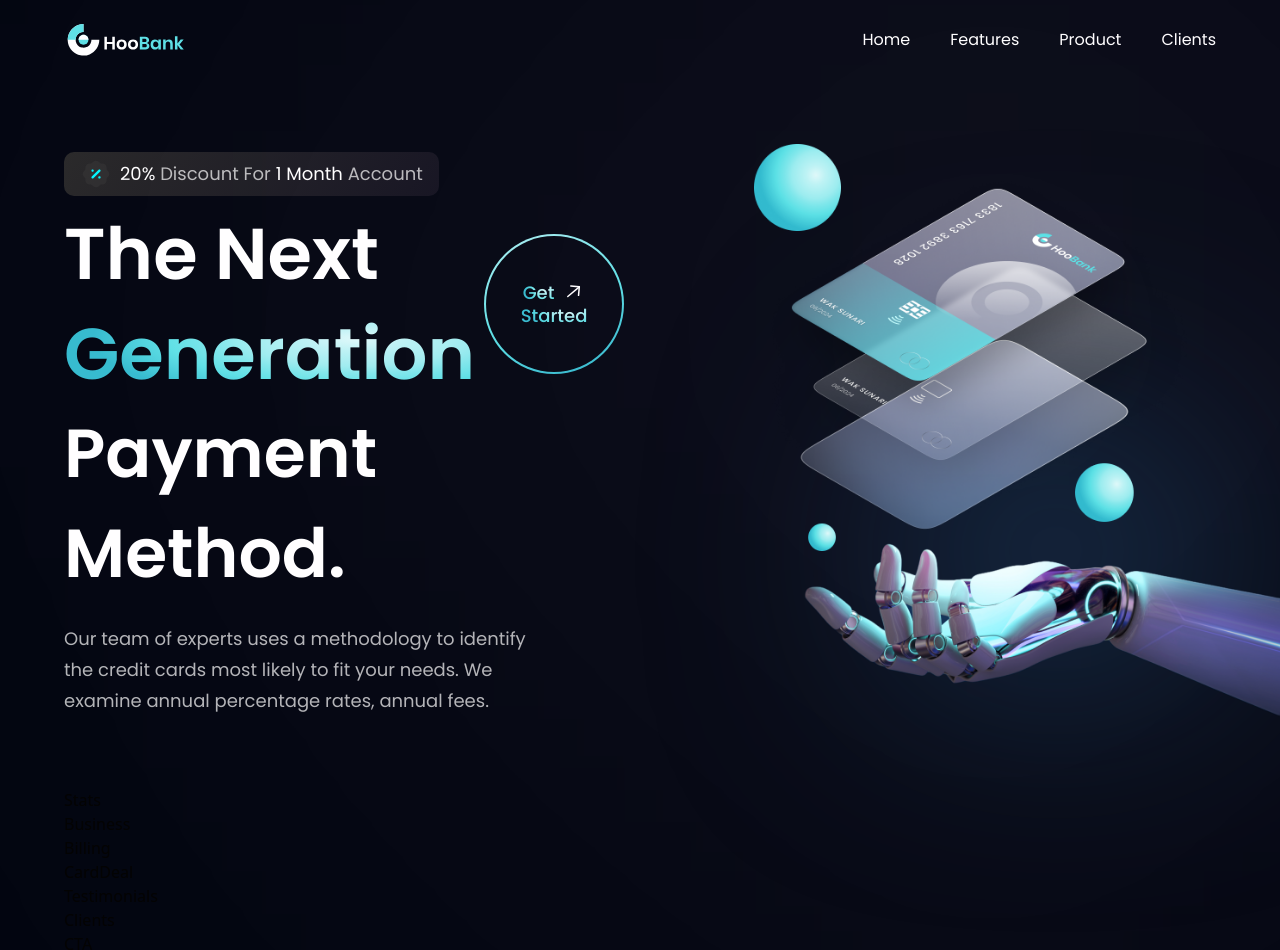
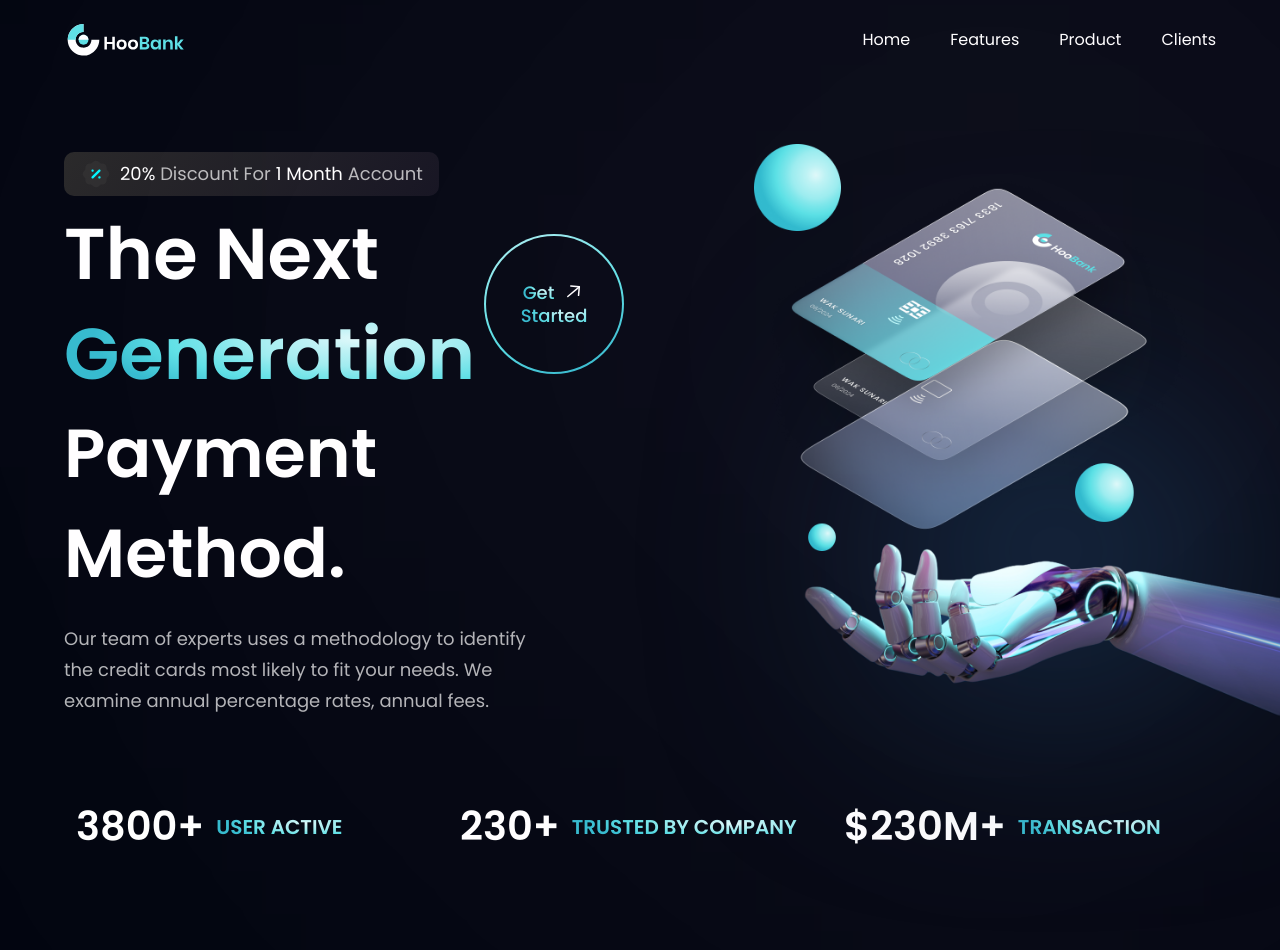
Before and after one commit to AdnanKhan27/bank_app, a React (Vite) app: page / in a window 1280 px wide. Shown: the top 950 px of the page. Built offline with nearby package versions, Linux system fonts and the light colour scheme.

Commit message:
Stats:Added the stats under the Hero section

```diff
--- a/src/components/Stats.jsx
+++ b/src/components/Stats.jsx
@@ -1,9 +1,17 @@
-import React from 'react'
+import { stats } from "../constants"
+import styles from "../style"
 
-const Stats = () => {
-  return (
-    <div>Stats</div>
+const Stats = () => (
+    <section className={`${styles.flexCenter} flex-row flex-wrap sm:mb-20 mb-6`}>
+      {stats.map((stat) => (
+        <div key={stat.id} className={`flex-1 flex justify-start items-center flex-row m-3`}>
+          <h4 className="font-poppins font-semibold xs:text-[40px] text-[30px] xs:leading-[53px] leading-[43px] text-white">{stat.value}</h4>
+          <p className="font-poppins font-semibold xs:text-[20px] text-[15px] xs:leading-[26px] leading-[21px] text-gradient uppercase ml-3">{stat.title}</p>
+        </div>
+      ))
+
+      }
+    </section>
   )
-}
 
 export default Stats
```
